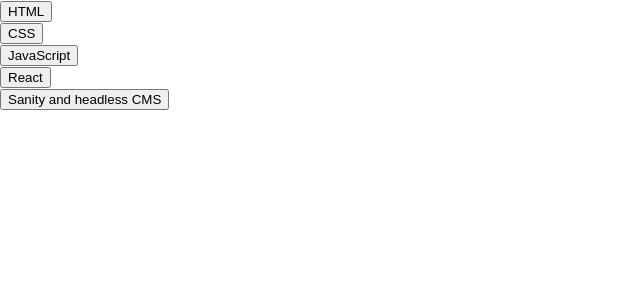
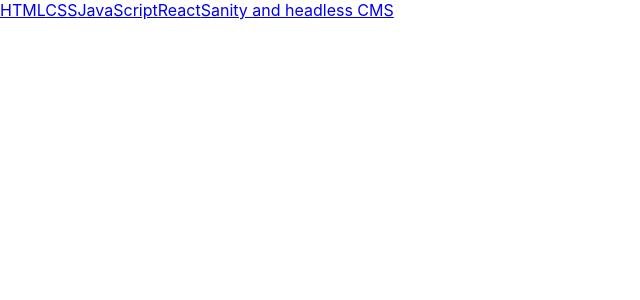
Before and after one commit to CatNip4929/uin23_arbeidskrav3_git_gud, a React (Create React App) app: page / in a window 1280 px wide. Shown: the top 300 px of the page, without its empty margins (0-640 px from the left). Built offline with nearby package versions, Linux system fonts and the light colour scheme.

Commit message:
Endret struktur
Får routing til å funke

```diff
--- a/src/App.js
+++ b/src/App.js
@@ -1,19 +1,23 @@
-import { BrowserRouter, Routes, Route } from "react-router-dom";
-import MyComponent from "./components/MyComponent";
-import Content from "./components/Content";
+import React from 'react';
+import { BrowserRouter as Router, Routes, Route, Link } from 'react-router-dom';
+import filer from './resources/filer';
+import Resouces from './components/Resouces';
+
 export default function App() {
   return (
-    <BrowserRouter>
-    <main>
-    <MyComponent />
+    <Router>
+      <nav>
+        {filer.map((item, index) => (
+          <Link key={index} to={item.category}>
+            {item.category}
+          </Link>
+        ))}
+      </nav>
       <Routes>
-          <Route path="/html" element={<Content title="HTML" />} />
-          <Route path="/css" element={<Content title="CSS" />} />
-          <Route path="/javascript" element={<Content title="Javascript" />} />
-          <Route path="/reactpage" element={<Content title="React" />} />
-          <Route path="/sanity" element={<Content title="Sanity" />} />
+        {filer.map((item, index) => (
+          <Route key={index} path={item.category} element={<Resouces category={item.category} />} />
+        ))}
       </Routes>
-      </main>
-    </BrowserRouter>
+    </Router>
   );
 }
--- a/src/components/Content.js
+++ /dev/null
@@ -1,7 +0,0 @@
-export default function Content({title}){
-    return (
-    <div>
-    <h1>{title}</h1>
-  </div>
-);
-}
--- a/src/components/MyComponent.js
+++ /dev/null
@@ -1,31 +0,0 @@
-import React, { useState } from 'react';
-import filer from '../resources/filer';
-
-export default function MyComponent() {
-  const [selectedCategory, setSelectedCategory] = useState(null);
-
-  return (
-    <div>
-      {filer.map((item, index) => (
-        <div key={index}>
-          <button onClick={() => setSelectedCategory(item.category)}>
-            {item.category}
-          </button>
-          {selectedCategory === item.category && (
-            <div>
-              <h2>{item.category}</h2>
-              <p>{item.text}</p>
-              <ul>
-                {item.sources.map((source, index) => (
-                  <li key={index}>
-                    <a href={source.url}>{source.title}</a>
-                  </li>
-                ))}
-              </ul>
-            </div>
-          )}
-        </div>
-      ))}
-    </div>
-  );
-}
--- /dev/null
+++ b/src/components/Resouces.js
@@ -0,0 +1,19 @@
+import filer from '../resources/filer';
+
+export default function MyComponent({ category }) {
+  const item = filer.find((item) => item.category === category);
+
+  return (
+    <div>
+      <h2>{item.category}</h2>
+      <p>{item.text}</p>
+      <ul>
+        {item.sources.map((source, index) => (
+          <li key={index}>
+            <a href={source.url}>{source.title}</a>
+          </li>
+        ))}
+      </ul>
+    </div>
+  );
+}
```
